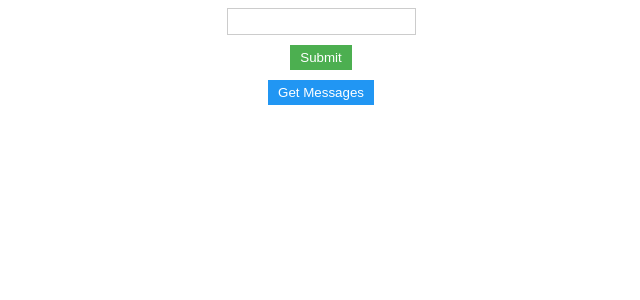
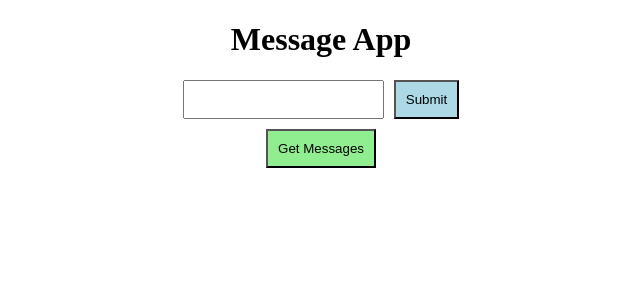
Before and after one commit to agrawaleshika07-dev/reactCldFrontend, a React (Create React App) app: page / in a window 1280 px wide. Shown: the top 300 px of the page, without its empty margins (319-959 px from the left). Built offline with nearby package versions, Linux system fonts and the light colour scheme.

Commit message:
Frontend code commit

```diff
--- a/src/App.js
+++ b/src/App.js
@@ -1,41 +1,61 @@
-import React, { useState } from 'react';
+import { useState } from 'react';
 
 function App() {
-  const [text, setText] = useState('');
+  const [message, setMessage] = useState('');
   const [messages, setMessages] = useState([]);
 
   const handleSubmit = async (e) => {
     e.preventDefault();
-    await fetch('http://localhost:8080/messages', {
+    try {
+      const response = await fetch('http://localhost:8080/messages', {
         method: 'POST',
-      body: text,
+        body: message,
         credentials: 'include',
         headers: {
           'Content-Type': 'text/plain'
         }
       });
-    setText('');
+      if (!response.ok) {
+        throw new Error(`HTTP error! status: ${response.status}`);
+      }
+      setMessage('');
+    } catch (error) {
+      console.error('Error submitting message:', error);
+    }
   };
 
   const handleGetMessages = async () => {
-    const response = await fetch('http://localhost:8080/messages', { credentials: 'include' });
+    try {
+      const response = await fetch('http://localhost:8080/messages', {
+        method: 'GET',
+        credentials: 'include'
+      });
+      if (!response.ok) {
+        throw new Error(`HTTP error! status: ${response.status}`);
+      }
       const data = await response.json();
       setMessages(data);
+    } catch (error) {
+      console.error('Error fetching messages:', error);
+    }
   };
 
   return (
-    <div style={{ display: 'flex', flexDirection: 'column', alignItems: 'center', gap: '10px' }}>
+    <div style={{ textAlign: 'center' }}>
+      <h1>Message App</h1>
+      <form onSubmit={handleSubmit} style={{ display: 'flex', justifyContent: 'center' }}>
         <input
           type="text"
-        value={text}
-        onChange={(e) => setText(e.target.value)}
-        style={{ padding: '5px', border: '1px solid #ccc' }}
+          value={message}
+          onChange={(e) => setMessage(e.target.value)}
+          style={{ padding: '10px', marginRight: '10px' }}
         />
-      <button onClick={handleSubmit} style={{ padding: '5px 10px', backgroundColor: '#4CAF50', color: 'white', border: 'none', cursor: 'pointer' }}>Submit</button>
-      <button onClick={handleGetMessages} style={{ padding: '5px 10px', backgroundColor: '#2196F3', color: 'white', border: 'none', cursor: 'pointer' }}>Get Messages</button>
-      <ul style={{ listStyle: 'none', padding: 0 }}>
+        <button type="submit" style={{ padding: '10px', backgroundColor: 'lightblue' }}>Submit</button>
+      </form>
+      <button onClick={handleGetMessages} style={{ marginTop: '10px', padding: '10px', backgroundColor: 'lightgreen' }}>Get Messages</button>
+      <ul style={{marginTop: '10px'}}>
         {messages.map((msg, index) => (
-          <li key={index} style={{ margin: '5px 0' }}>{msg}</li>
+          <li key={index} style={{ listStyleType: 'none' }}>{msg}</li>
         ))}
       </ul>
     </div>
```
Lines whose indentation alone changed are shown as unchanged.
